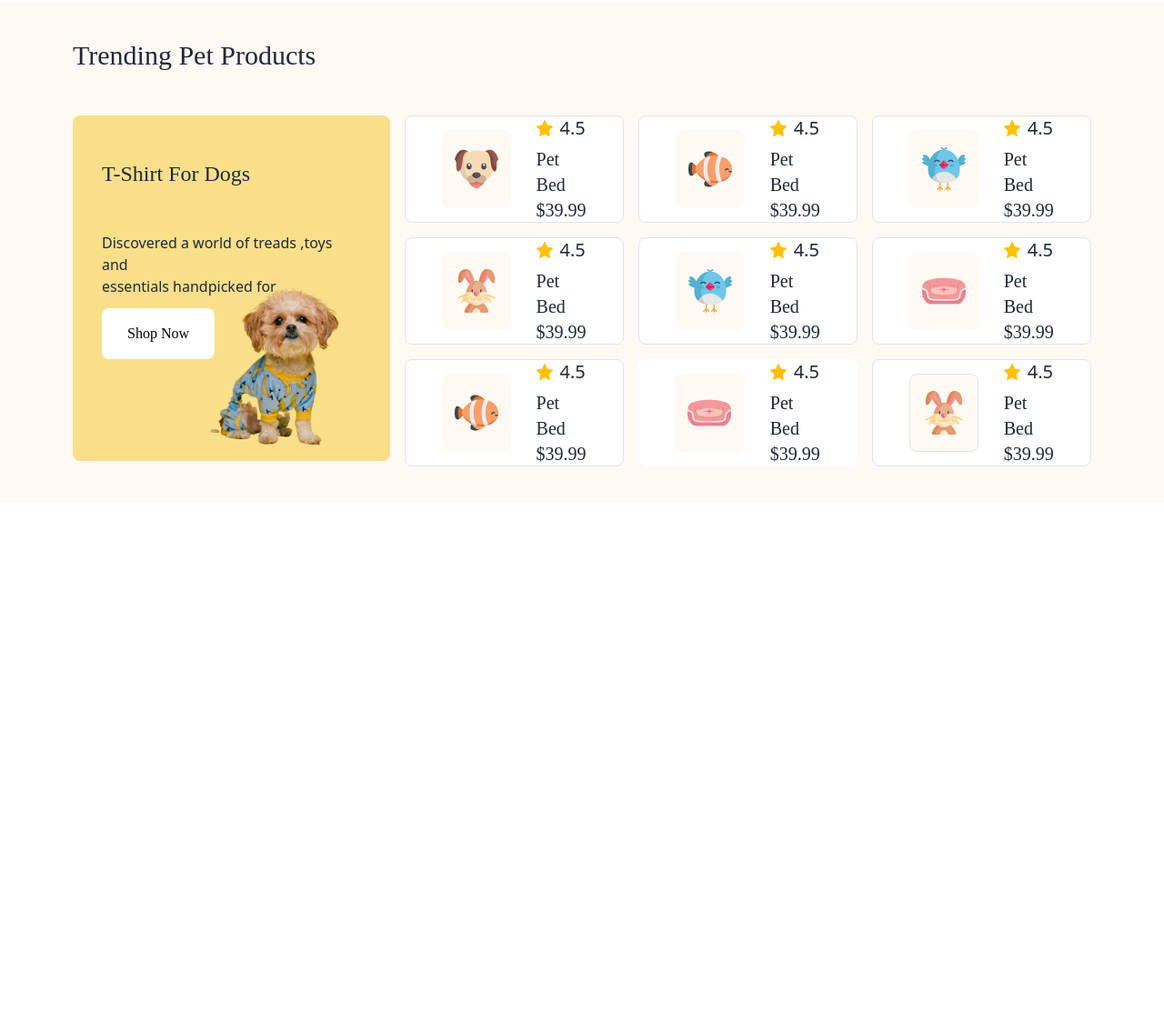
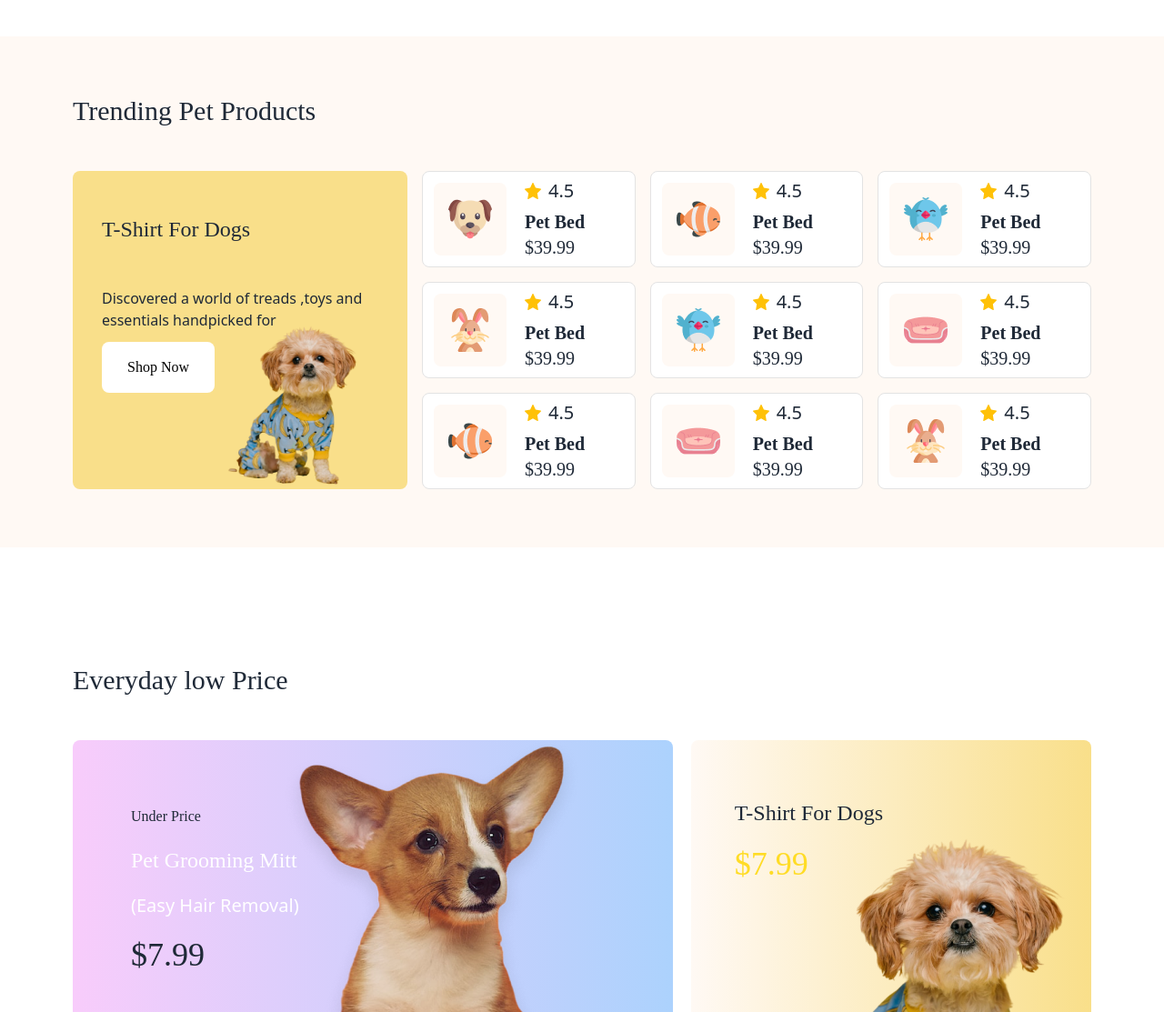
Before and after one commit to ariful324645/Assignment-03, a plain HTML site: page index.html in a window 1280 px wide. Shown: the part 1272-2385 px from the top of the page at 91% size. Before the commit the page ends 1865 px from the top, so only its background shows below. Drawn offline with nearby package versions, Linux system fonts and the light colour scheme; a web font is replaced by a local one.

Commit message:
added cat and dog section with responsive

```diff
--- a/index.html
+++ b/index.html
@@ -49,36 +49,14 @@
 
   <body>
     <div>
-      <nav class="w-full lg:px-20 bg-[#FFF9F4]">
+      <nav class="w-full lg:px-20 bg-[#FFF9F4] px-6">
         <div class="navbar flex justify-between">
           <div class="navbar-start flex">
-            <div class="dropdown">
-              <div
-                tabindex="0"
-                role="button"
-                class="btn btn-ghost lg:hidden"
-              ></div>
-              <ul
-                tabindex="0"
-                class="menu menu-sm dropdown-content bg-base-100 rounded-box z-[1] mt-3 w-52 p-2 shadow"
-              >
-                <li><a>Find a pet</a></li>
-                <li>
-                  <a>Breeds</a>
-                </li>
-                <li><a>Contact us</a></li>
-              </ul>
-            </div>
-
             <div class="flex items-center gap-3">
               <img src="./c1-assets/logo-header.png" alt="" />
               <a class="hidden lg:block font-sora text-2xl"
                 >Browse<span class="text-[#FFDC26]">4</span>Pets</a
               >
-              <!-- hambargar icon
-       <div class="flex lg:hidden ">
-        <i class="fa-solid fa-bars"></i>
-       </div> -->
             </div>
           </div>
           <div class="navbar-center hidden lg:flex">
@@ -141,7 +119,7 @@
           </div>
 
           <!--hambarger icon-->
-          <div class="text-xl px-3 flex lg:hidden">
+          <div class="text-xl flex lg:hidden">
             <i class="fa-solid fa-bars"></i>
           </div>
         </div>
@@ -154,11 +132,9 @@
     <header class="lg:px-20 w-full mt-8 mx-auto bg-[#FFF]">
       <!--banner section-->
       <section
-        class="flex  lg:relative flex-col md:flex-row px-8 justify-between items-center"
+        class="flex lg:relative flex-col md:flex-row px-8 lg:px-0 justify-between items-center"
       >
-
-
-        <div class="flex  lg:absolute left-5 top-28 items-center">
+        <div class="flex lg:absolute left-5 lg:left-0 top-28 items-center">
           <div class="space-y-5">
             <h3 class="text-4xl adlam-display">
               Pamper Your Pet,<br />
@@ -177,8 +153,8 @@
         </div>
         <div class=""><img src="./c1-assets/cat-big.png" alt="" /></div>
       </section>
-      <!--brouser category-->
-      <section class="mt-32 px-8  mb-32">
+      <!--browser category-->
+      <section class="mt-32 px-8 lg:px-0 mb-32">
         <h3 class="text-4xl adlam-display mb-12">Browse By Categories</h3>
         <!-- card -container -->
         <div class="grid grid-cols-2 md:grid-cols-6 gap-3 lg:gap-6">
@@ -273,156 +249,243 @@
         </div>
       </section>
     </header>
-    <main>
+    <main class="">
       <!-- first section -->
-      <main class="px-8 lg:px-20 w-full mx-auto mt-8  bg-[#FFF9F4] mb-10 py-10 ">
+      <section
+        class="lg:px-20 w-full mx-auto px-8 mt-8 bg-[#FFF9F4] mb-16 py-16"
+      >
         <h3 class="text-3xl adlam-display mb-12">Trending Pet Products</h3>
         <!--card  container -->
-         <section class="flex flex-col lg:flex-row gap-4">
+        <div class="flex flex-col lg:flex-row gap-4">
           <!--first-cat img-->
-          <div class="w-full lg:w-1/3 relative">
-            <div class="bg-[#F9DF8A] h-[380px] w-full rounded-lg px-8 py-12 space-y-3">
+          <div class="w-full lg:w-1/3 relative h-[350px]">
+            <div
+              class="bg-[#F9DF8A] h-full w-full rounded-lg px-8 py-12 space-y-3"
+            >
               <h3 class="text-2xl adlam-display mb-12">T-Shirt For Dogs</h3>
-              <p>Discovered a world of treads ,toys and <br> essentials handpicked for</p>
-              <button class="text-black bg-white py-4 px-7 rounded-lg font-sora">Shop Now</button>
+              <p>
+                Discovered a world of treads ,toys and <br />
+                essentials handpicked for
+              </p>
+              <button
+                class="text-black bg-white py-4 px-7 rounded-lg font-sora"
+              >
+                Shop Now
+              </button>
             </div>
-            <div class="absolute top-32 right-8">
-              <img class="h-60 w-full" src="./c1-assets/cute-pet-small.png" alt="">
+            <div class="absolute bottom-0 right-8">
+              <img
+                class="h-60 w-full"
+                src="./c1-assets/cute-pet-small.png"
+                alt=""
+              />
             </div>
           </div>
           <!--second-card img-->
-        <div class="grid grid-cols-2 lg:grid-cols-3 gap-4">
+          <div
+            class="grid grid-cols-2 lg:grid-cols-3 gap-4 w-full lg:w-2/3 h-[350px]"
+          >
             <!--card1-->
-            <div class="h-[118px] w-full flex items-center border border-[#e3e3e3] gap-7 px-10 rounded-lg  bg-[#FFF]">
-              <div class="h-[86px] w-[86px] flex items-center justify-center rounded-lg bg-[#FFF9F4]">
-                <img src="./c1-assets/dog-cartoon.png" alt="">
-
+            <div
+              class="flex items-center border border-[#e3e3e3] gap-5 rounded-lg bg-[#FFF] pl-3 py-1"
+            >
+              <div
+                class="rounded-lg bg-[#FFF9F4] size-16 lg:size-20 flex items-center justify-center"
+              >
+                <img src="./c1-assets/dog-cartoon.png" alt="" class="" />
               </div>
               <div>
-            <span class="inline-flex gap-2"><img src="c1-assets/ratting.svg" alt=""> <span class="text-xl">4.5</span></span>
-                <h3 class="text-xl font-sora ">Pet Bed</h3>
-                <p class="font-sora text-xl">$39.99</p>
-
-
+                <p class="inline-flex gap-2">
+                  <img src="c1-assets/ratting.svg" alt="" />
+                  <span class="text-sm lg:text-xl">4.5</span>
+                </p>
+                <h3 class="text-sm lg:text-xl font-sora font-bold">Pet Bed</h3>
+                <p class="font-sora text-sm lg:text-xl font-medium">$39.99</p>
               </div>
             </div>
-              <!--card2-->
-          <div class="h-[118px] w-full flex items-center border border-[#e3e3e3]   gap-7 px-10 rounded-lg  bg-[#FFF]">
-            <div class="h-[86px] w-[86px] flex items-center justify-center rounded-lg bg-[#FFF9F4]">
-              <img src="./c1-assets/fish-cartoon.png" alt="">
-
+            <!--card2-->
+            <div
+              class="flex items-center border border-[#e3e3e3] gap-5 rounded-lg bg-[#FFF] pl-3 py-1"
+            >
+              <div
+                class="rounded-lg bg-[#FFF9F4] size-16 lg:size-20 flex items-center justify-center"
+              >
+                <img src="./c1-assets/fish-cartoon.png" alt="" class="" />
+              </div>
+              <div>
+                <p class="inline-flex gap-2">
+                  <img src="c1-assets/ratting.svg" alt="" />
+                  <span class="text-sm lg:text-xl">4.5</span>
+                </p>
+                <h3 class="text-sm lg:text-xl font-sora font-bold">Pet Bed</h3>
+                <p class="font-sora text-sm lg:text-xl font-medium">$39.99</p>
+              </div>
             </div>
-            <div>
-          <span class="inline-flex gap-2"><img src="c1-assets/ratting.svg" alt=""> <span class="text-xl">4.5</span></span>
-              <h3 class="text-xl font-sora ">Pet Bed</h3>
-              <p class="font-sora text-xl">$39.99</p>
-
-
+            <!--card3-->
+            <div
+              class="flex items-center border border-[#e3e3e3] gap-5 rounded-lg bg-[#FFF] pl-3 py-1"
+            >
+              <div
+                class="rounded-lg bg-[#FFF9F4] size-16 lg:size-20 flex items-center justify-center"
+              >
+                <img src="./c1-assets/bird-cartoon.png" alt="" class="" />
+              </div>
+              <div>
+                <p class="inline-flex gap-2">
+                  <img src="c1-assets/ratting.svg" alt="" />
+                  <span class="text-sm lg:text-xl">4.5</span>
+                </p>
+                <h3 class="text-sm lg:text-xl font-sora font-bold">Pet Bed</h3>
+                <p class="font-sora text-sm lg:text-xl font-medium">$39.99</p>
+              </div>
+            </div>
+            <!--card4-->
+            <div
+              class="flex items-center border border-[#e3e3e3] gap-5 rounded-lg bg-[#FFF] pl-3 py-1"
+            >
+              <div
+                class="rounded-lg bg-[#FFF9F4] size-16 lg:size-20 flex items-center justify-center"
+              >
+                <img src="./c1-assets/rabbit-cartoon.png" alt="" class="" />
+              </div>
+              <div>
+                <p class="inline-flex gap-2">
+                  <img src="c1-assets/ratting.svg" alt="" />
+                  <span class="text-sm lg:text-xl">4.5</span>
+                </p>
+                <h3 class="text-sm lg:text-xl font-sora font-bold">Pet Bed</h3>
+                <p class="font-sora text-sm lg:text-xl font-medium">$39.99</p>
+              </div>
+            </div>
+            <!--card5-->
+            <div
+              class="flex items-center border border-[#e3e3e3] gap-5 rounded-lg bg-[#FFF] pl-3 py-1"
+            >
+              <div
+                class="rounded-lg bg-[#FFF9F4] size-16 lg:size-20 flex items-center justify-center"
+              >
+                <img src="./c1-assets/bird-cartoon.png" alt="" class="" />
+              </div>
+              <div>
+                <p class="inline-flex gap-2">
+                  <img src="c1-assets/ratting.svg" alt="" />
+                  <span class="text-sm lg:text-xl">4.5</span>
+                </p>
+                <h3 class="text-sm lg:text-xl font-sora font-bold">Pet Bed</h3>
+                <p class="font-sora text-sm lg:text-xl font-medium">$39.99</p>
+              </div>
+            </div>
+            <!--card6-->
+            <div
+              class="flex items-center border border-[#e3e3e3] gap-5 rounded-lg bg-[#FFF] pl-3 py-1"
+            >
+              <div
+                class="rounded-lg bg-[#FFF9F4] size-16 lg:size-20 flex items-center justify-center"
+              >
+                <img src="./c1-assets/pet-couch.png" alt="" class="" />
+              </div>
+              <div>
+                <p class="inline-flex gap-2">
+                  <img src="c1-assets/ratting.svg" alt="" />
+                  <span class="text-sm lg:text-xl">4.5</span>
+                </p>
+                <h3 class="text-sm lg:text-xl font-sora font-bold">Pet Bed</h3>
+                <p class="font-sora text-sm lg:text-xl font-medium">$39.99</p>
+              </div>
+            </div>
+            <!--card7-->
+            <div
+              class="flex items-center border border-[#e3e3e3] gap-5 rounded-lg bg-[#FFF] pl-3 py-1"
+            >
+              <div
+                class="rounded-lg bg-[#FFF9F4] size-16 lg:size-20 flex items-center justify-center"
+              >
+                <img src="./c1-assets/fish-cartoon.png" alt="" class="" />
+              </div>
+              <div>
+                <p class="inline-flex gap-2">
+                  <img src="c1-assets/ratting.svg" alt="" />
+                  <span class="text-sm lg:text-xl">4.5</span>
+                </p>
+                <h3 class="text-sm lg:text-xl font-sora font-bold">Pet Bed</h3>
+                <p class="font-sora text-sm lg:text-xl font-medium">$39.99</p>
+              </div>
+            </div>
+            <!--card8-->
+            <div
+              class="flex items-center border border-[#e3e3e3] gap-5 rounded-lg bg-[#FFF] pl-3 py-1"
+            >
+              <div
+                class="rounded-lg bg-[#FFF9F4] size-16 lg:size-20 flex items-center justify-center"
+              >
+                <img src="./c1-assets/pet-couch.png" alt="" class="" />
+              </div>
+              <div>
+                <p class="inline-flex gap-2">
+                  <img src="c1-assets/ratting.svg" alt="" />
+                  <span class="text-sm lg:text-xl">4.5</span>
+                </p>
+                <h3 class="text-sm lg:text-xl font-sora font-bold">Pet Bed</h3>
+                <p class="font-sora text-sm lg:text-xl font-medium">$39.99</p>
+              </div>
+            </div>
+            <!--card9-->
+            <div
+              class="hidden lg:flex items-center border border-[#e3e3e3] gap-5 rounded-lg bg-[#FFF] pl-3 py-1"
+            >
+              <div
+                class="rounded-lg bg-[#FFF9F4] size-16 lg:size-20 flex items-center justify-center"
+              >
+                <img src="./c1-assets/rabbit-cartoon.png" alt="" class="" />
+              </div>
+              <div>
+                <p class="inline-flex gap-2">
+                  <img src="c1-assets/ratting.svg" alt="" />
+                  <span class="text-sm lg:text-xl">4.5</span>
+                </p>
+                <h3 class="text-sm lg:text-xl font-sora font-bold">Pet Bed</h3>
+                <p class="font-sora text-sm lg:text-xl font-medium">$39.99</p>
+              </div>
             </div>
           </div>
-            <!--card3-->
-            <div class="h-[118px] w-full flex items-center border border-[#e3e3e3]  gap-7 px-10 rounded-lg  bg-[#FFF]">
-              <div class="h-[86px] w-[86px] flex items-center justify-center rounded-lg bg-[#FFF9F4]">
-                <img src="./c1-assets/bird-cartoon.png" alt="">
-
-              </div>
-              <div>
-            <span class="inline-flex gap-2"><img src="c1-assets/ratting.svg" alt=""> <span class="text-xl">4.5</span></span>
-                <h3 class="text-xl font-sora ">Pet Bed</h3>
-                <p class="font-sora text-xl">$39.99</p>
-
-
+        </div>
+      </section>
+      <!--second section-->
+      <section class="mb-5 lg:px-20 w-full mx-auto px-8 mt-8 bg-[#FFF] py-16">
+        <h3 class="text-3xl adlam-display mb-12">Everyday low Price</h3>
+        <!-- container dog -->
+        <div class="flex flex-col lg:flex-row gap-5">
+          <!--dog card 1-->
+          <div
+            class="relative w-full lg:w-3/5 h-[500px] p-4 lg:p-8 lg:px-16 rounded-lg bg-gradient-to-r from-[#F8CCFB] to-[#ACD2FD]"
+          >
+            <div class="flex items-center">
+              <div class="flex items-center lg:py-10">
+                <div class="lg:space-y-5">
+                  <h5 class="font-sora hidden lg:block">Under Price</h5>
+                  <h3 class="text-2xl text-[#fff] adlam-display">Pet Grooming Mitt</h3>
+                  <h5 class="text-[#FFF] hidden lg:block text-xl">(Easy Hair Removal)</h5>
+                  <h3 class="text-4xl adlam-display">$7.99</h3>
+                </div>
               </div>
             </div>
-              <!--card4-->
-          <div class="h-[118px] w-full flex items-center border border-[#e3e3e3]  gap-7 px-10 rounded-lg  bg-[#FFF]">
-            <div class="h-[86px] w-[86px] flex items-center justify-center rounded-lg bg-[#FFF9F4]">
-              <img src="./c1-assets/rabbit-cartoon.png" alt="">
-
-            </div>
-            <div>
-          <span class="inline-flex gap-2"><img src="c1-assets/ratting.svg" alt=""> <span class="text-xl">4.5</span></span>
-              <h3 class="text-xl font-sora ">Pet Bed</h3>
-              <p class="font-sora text-xl">$39.99</p>
-
-
+            <div class="absolute bottom-0 right-8 lg:right-12 ">
+              <img  src="c1-assets/cute-dog-mid.png" alt="" />
             </div>
           </div>
-            <!--card5-->
-            <div class="h-[118px] w-full flex items-center gap-7 border border-[#e3e3e3]  px-10 rounded-lg  bg-[#FFF]">
-              <div class="h-[86px] w-[86px] flex items-center justify-center rounded-lg bg-[#FFF9F4]">
-                <img src="./c1-assets/bird-cartoon.png" alt="">
+        <!--cat card 2-->
+          <div class="h-[500px] w-full lg:w-2/5 p-4 lg:p-8 lg:pt-16 px-8 lg:px-12 rounded-lg relative bg-gradient-to-r from-[#FFF9F4] to-[#F9DF8A]  " >
+            <div class="space-y-5">
+              <h3 class="text-2xl adlam-display">T-Shirt For Dogs</h3>
+            <h3 class="text-4xl adlam-display text-[#FFDC26]">$7.99</h3>
+            </div>
+            <div class="absolute bottom-0 right-5">
+              <img src="c1-assets/cute-pet-mid.png" alt="">
+            </div>
 
-              </div>
-              <div>
-            <span class="inline-flex gap-2"><img src="c1-assets/ratting.svg" alt=""> <span class="text-xl">4.5</span></span>
-                <h3 class="text-xl font-sora ">Pet Bed</h3>
-                <p class="font-sora text-xl">$39.99</p>
-
-
-              </div>
-            </div>
-              <!--card6-->
-          <div class="h-[118px] w-full flex items-center border border-[#e3e3e3]  gap-7 px-10 rounded-lg  bg-[#FFF]">
-            <div class="h-[86px] w-[86px] flex items-center justify-center rounded-lg bg-[#FFF9F4]">
-              <img src="./c1-assets/pet-couch.png" alt="">
-
-            </div>
-            <div>
-          <span class="inline-flex gap-2"><img src="c1-assets/ratting.svg" alt=""> <span class="text-xl">4.5</span></span>
-              <h3 class="text-xl font-sora ">Pet Bed</h3>
-              <p class="font-sora text-xl">$39.99</p>
-
-
-            </div>
           </div>
-            <!--card7-->
-            <div class="h-[118px] w-full flex items-center border border-[#e3e3e3]  gap-7 px-10 rounded-lg  bg-[#FFF]">
-              <div class="h-[86px] w-[86px] flex items-center justify-center rounded-lg bg-[#FFF9F4]">
-                <img src="./c1-assets/fish-cartoon.png" alt="">
-
-              </div>
-              <div>
-            <span class="inline-flex gap-2"><img src="c1-assets/ratting.svg" alt=""> <span class="text-xl">4.5</span></span>
-                <h3 class="text-xl font-sora ">Pet Bed</h3>
-                <p class="font-sora text-xl">$39.99</p>
-
-
-              </div>
-            </div>
-              <!--card8-->
-          <div class="h-[118px] w-full flex items-center gap-7 px-10 rounded-lg  bg-[#FFF]">
-            <div class="h-[86px] w-[86px] flex items-center justify-center rounded-lg bg-[#FFF9F4]">
-              <img src="./c1-assets/pet-couch.png" alt="">
-
-            </div>
-            <div>
-          <span class="inline-flex gap-2"><img src="c1-assets/ratting.svg" alt=""> <span class="text-xl">4.5</span></span>
-              <h3 class="text-xl font-sora ">Pet Bed</h3>
-              <p class="font-sora text-xl">$39.99</p>
-
-
-            </div>
-          </div>
-            <!--card8-->
-            <div class="h-[118px] w-full flex items-center border border-[#e3e3e3]  gap-7 px-10 rounded-lg  bg-[#FFF]">
-              <div class="h-[86px] w-[86px] flex items-center border border-[#e3e3e3]  justify-center rounded-lg bg-[#FFF9F4]">
-                <img src="./c1-assets/rabbit-cartoon.png" alt="">
-
-              </div>
-              <div>
-            <span class="inline-flex gap-2"><img src="c1-assets/ratting.svg" alt=""> <span class="text-xl">4.5</span></span>
-                <h3 class="text-xl font-sora ">Pet Bed</h3>
-                <p class="font-sora text-xl">$39.99</p>
-
-
-              </div>
-            </div>
         </div>
-
-         </section>
-
-      </main>
+      </section>
     </main>
     <footer></footer>
   </body>
```
Also changed, not shown: 1 other file.
